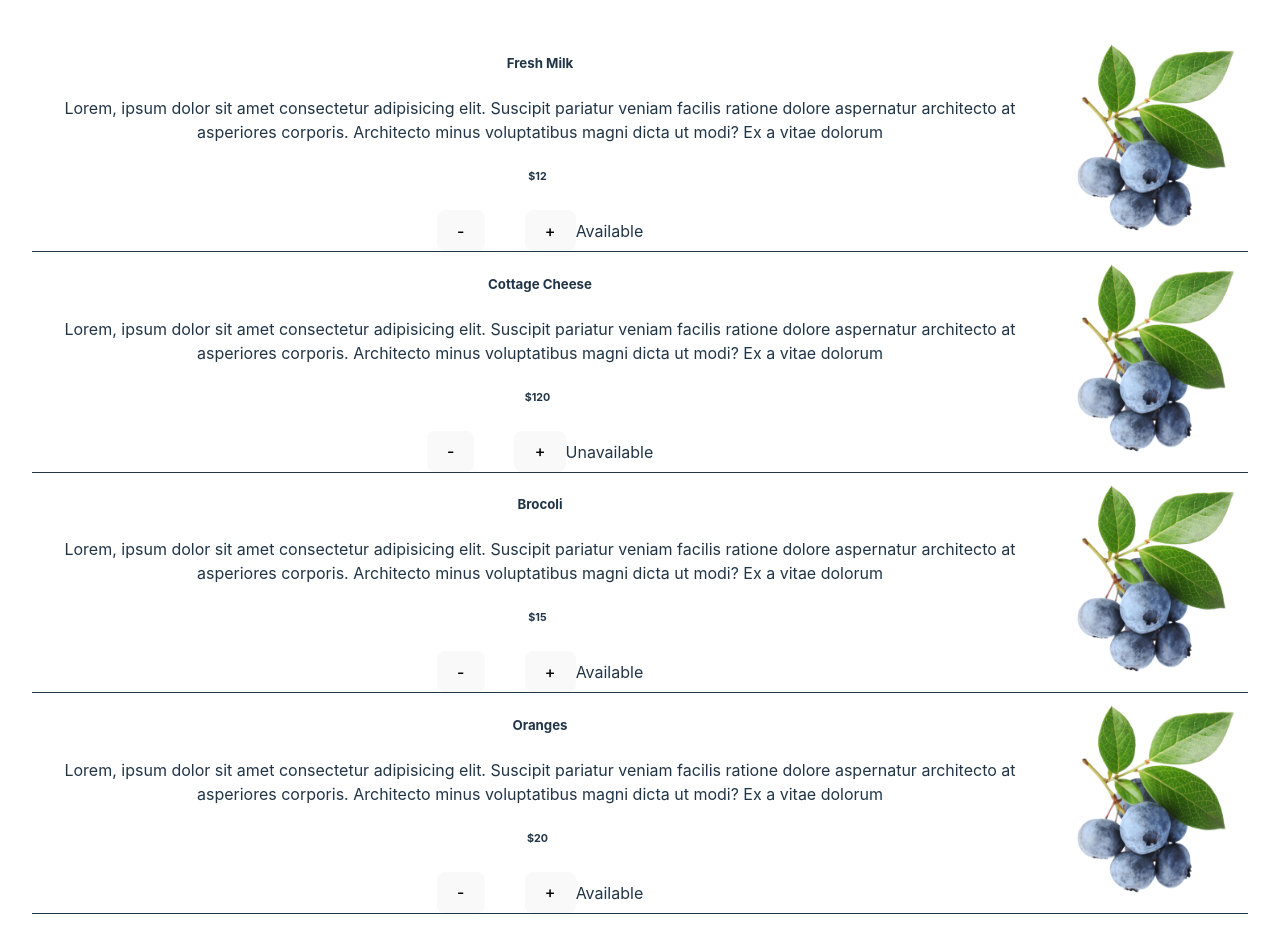
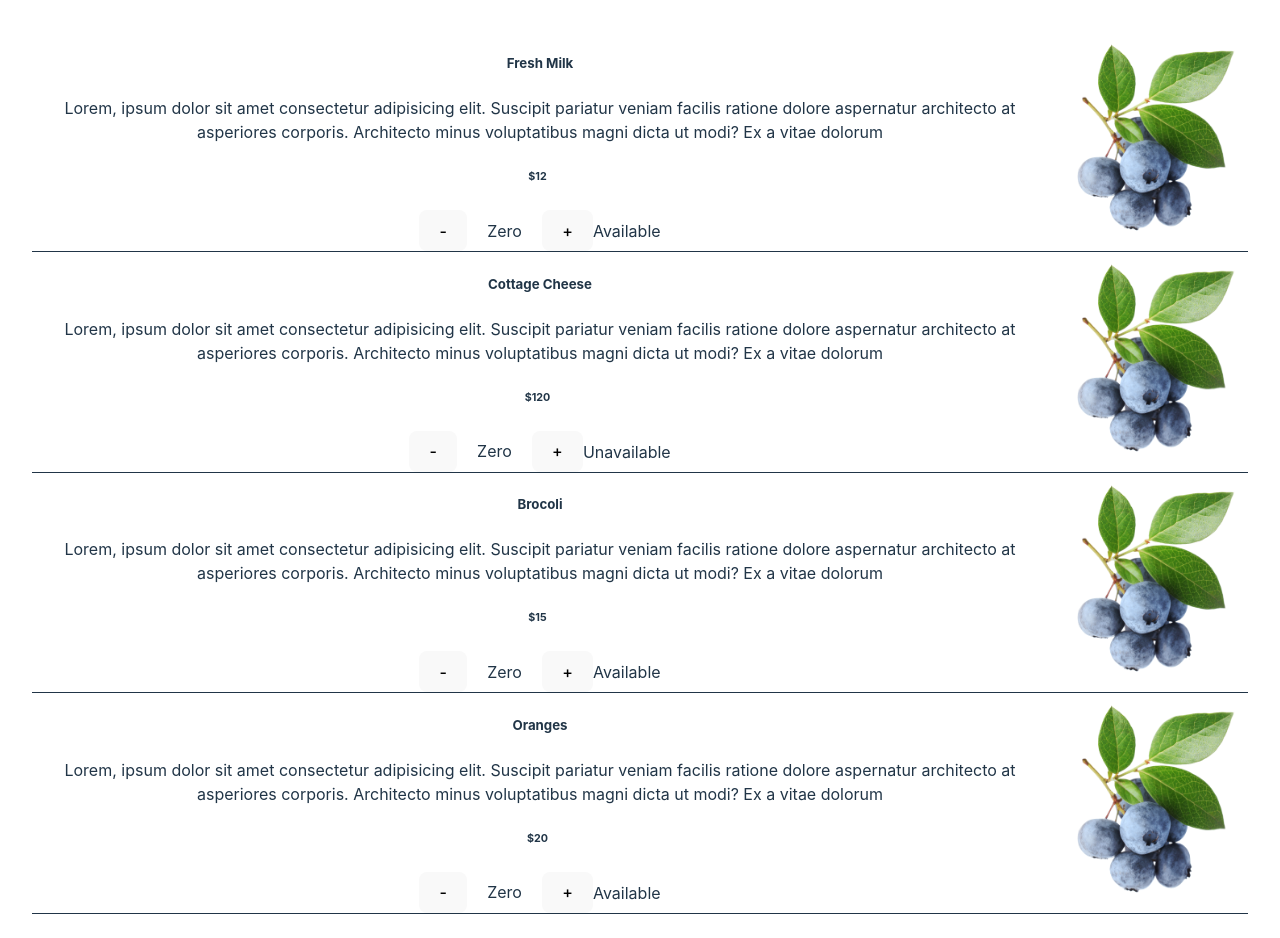
Before and after one commit to OkokoJnr/eccommerce, a React (Vite) app: page / in a window 1280 px wide. Shown: the top 938 px of the page. Built offline with nearby package versions, Linux system fonts and the light colour scheme.

Commit message:
add increment, decrement of product count and displaying of product count functionality

```diff
--- a/src/Components/ProductList/ProductDetails.jsx
+++ b/src/Components/ProductList/ProductDetails.jsx
@@ -1,10 +1,28 @@
+import { useState } from "react";
+
 function ProductDetails({product}){
+    let[productCount, updateCount] = useState(0)
+
+    function displayFormattedProductCount(){
+        return productCount > 0 ? productCount : 'Zero'
+
+    }
+
+    function decreamentHandler(){
+        //decrease product count
+        updateCount(--productCount)
+    }
+
+    function incrementHandler(){
+        productCount < 0 ? productCount = 0 : productCount = productCount
+        updateCount(++productCount)
+    }
     return(<>
             <div className="d-flex align-items-center justify-content-start mt-1">
                 <h6 className="font-weight-bold my-2" style={{marginRight:'5px'}}>${product.price}</h6>
-                <button >-</button>
-                <span style={{padding:'5px 20px', width:'70px'}}></span>
-                <button >+</button>
+                <button onClick={decreamentHandler}>-</button>
+                <span style={{padding:'5px 20px', width:'70px'}}>{displayFormattedProductCount()}</span>
+                <button onClick={incrementHandler}>+</button>
                 <span >{product.isAvailable?'Available':'Unavailable'}</span>
             </div>
     </>)
```
